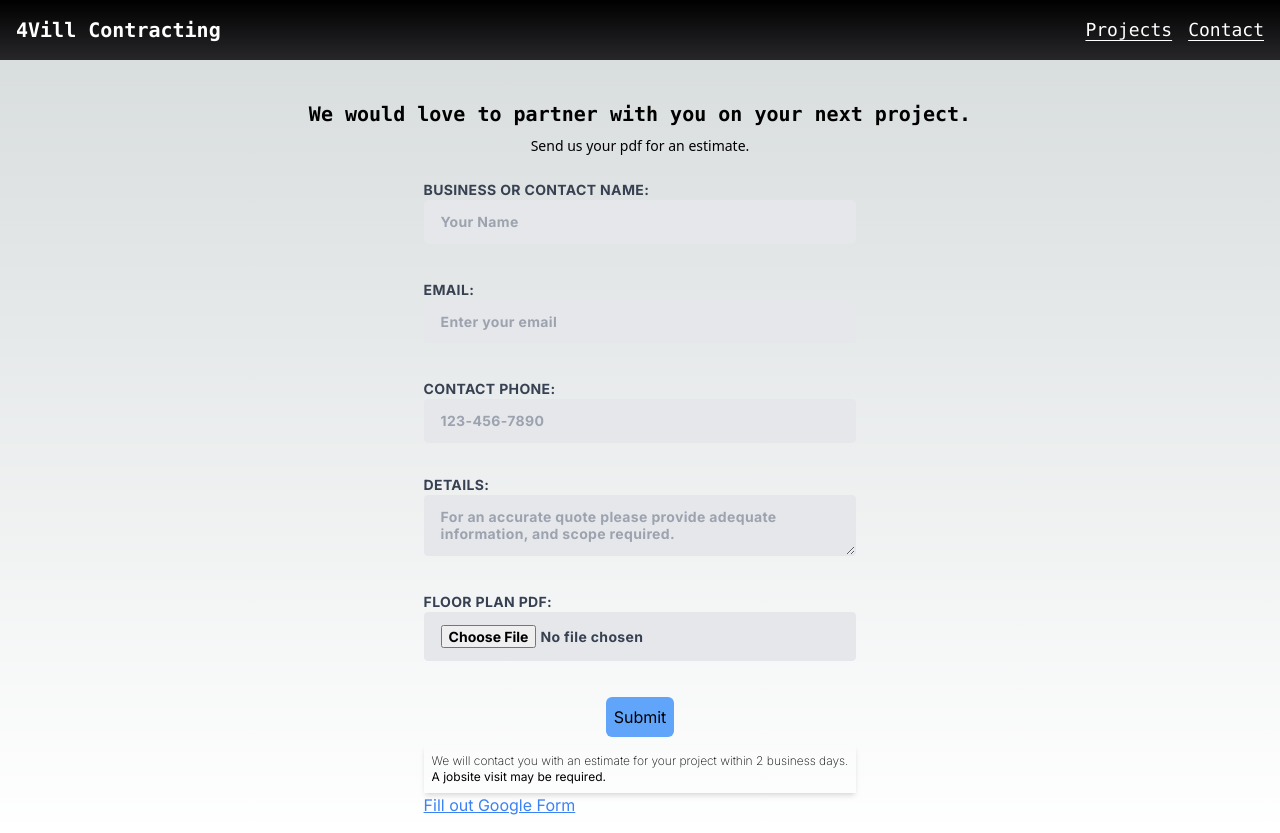
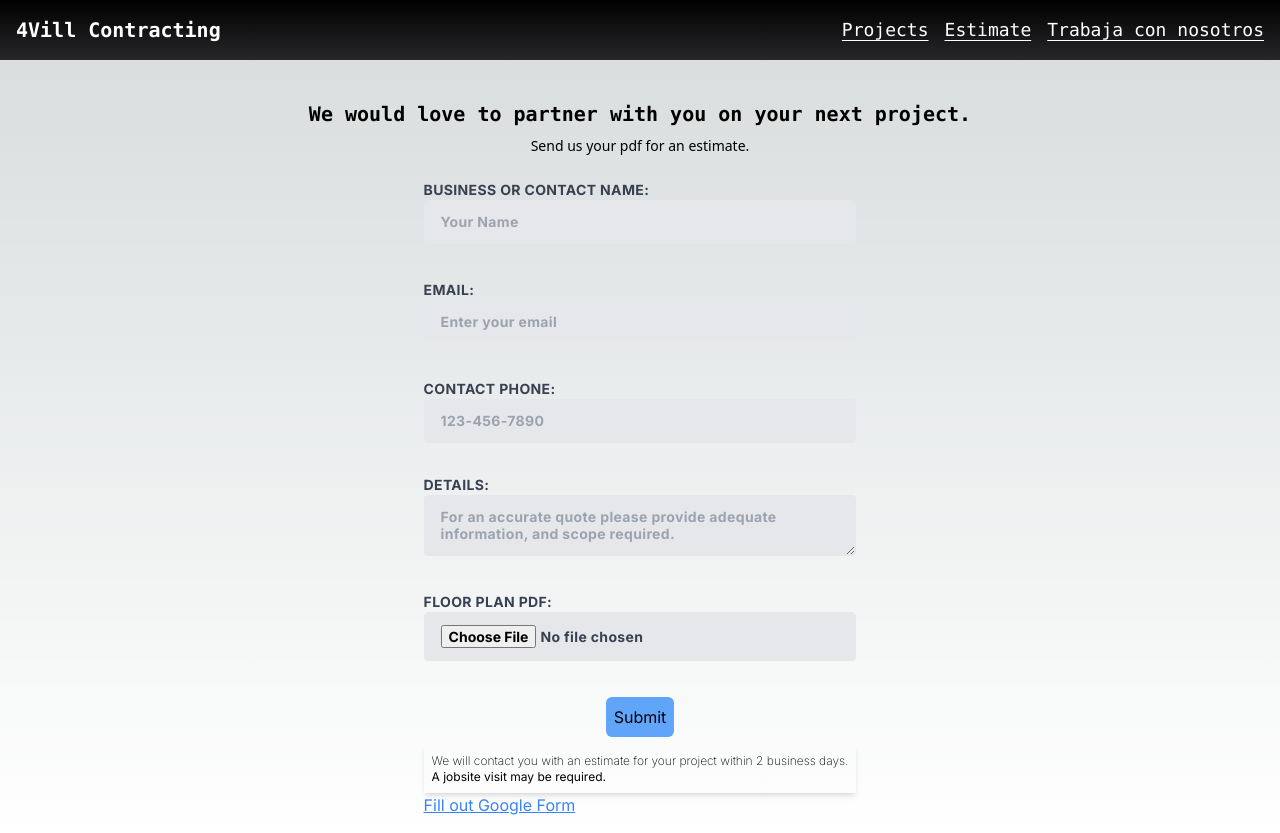
Before and after one commit to marcelchelo/4vill, a Next.js app: page /getQuote in a window 1280 px wide. Built offline with nearby package versions, Linux system fonts and the light colour scheme.

Commit message:
Form for new worker

```diff
--- a/app/src/components/NavBarComponent.tsx
+++ b/app/src/components/NavBarComponent.tsx
@@ -20,7 +20,16 @@ export default function NavBarComponent() {
             <a href='/projects' className='text-white underline underline-offset-4 hover:text-yellow-400'>Projects</a>
           </li>
           <li>
-            <a href='/getQuote' className='text-white underline underline-offset-4 hover:text-yellow-400'>Contact</a>
+            <a href='/getQuote' className='text-white underline underline-offset-4 hover:text-yellow-400'>Estimate</a>
+          </li>
+          <li>
+            <a href='https://fanatical-math-e2a.notion.site/1345c9f2c2db80e5bb5efaf2a354eaee?pvs=105'
+                target='_blank'
+                rel='noopener noreferrer' className='text-white underline underline-offset-4 hover:text-yellow-400'
+                >
+              Trabaja con nosotros
+            </a>
+
           </li>
         </ul>
       </nav>
--- a/package.json
+++ b/package.json
@@ -12,7 +12,8 @@
     "mailgun.js": "^10.2.3",
     "next": "14.0.0",
     "react": "^18",
-    "react-dom": "^18"
+    "react-dom": "^18",
+    "react-google-recaptcha": "^3.1.0"
   },
   "devDependencies": {
     "@types/node": "^20",
```
Also changed, not shown: 1 other file (tests, documents, lock files or other folders).
